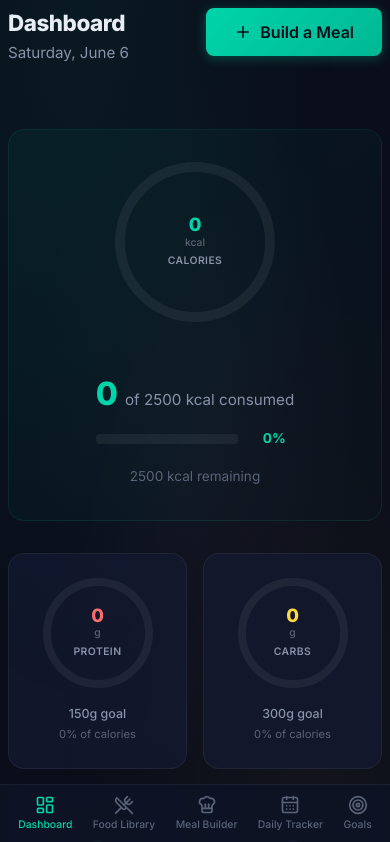
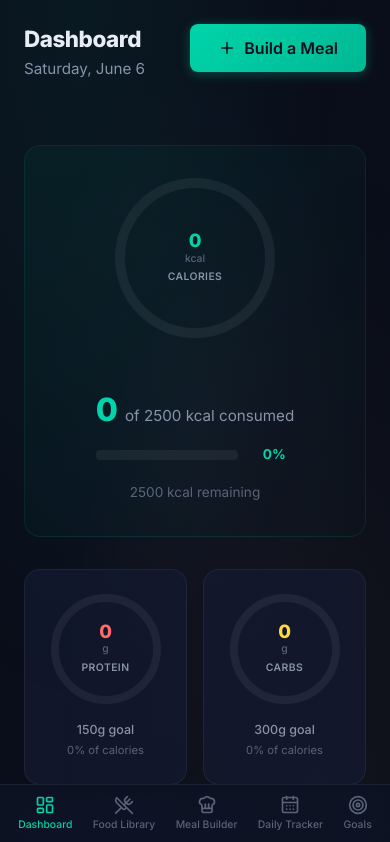
Before and after one commit to joyeb17sth-gif/ownmacro, a React (Vite) app: page / in a window 390 px wide. Shown: the top 842 px of the page. Built offline with nearby package versions, Linux system fonts and the light colour scheme.

Commit message:
Increase mobile padding to 24px

```diff
--- a/src/index.css
+++ b/src/index.css
@@ -617,8 +617,8 @@ h4 { font-size: 1.1rem; }
 @media (max-width: 768px) {
   .main-content {
     margin-left: 0;
-    padding: var(--space-md);
-    padding-bottom: 80px;
+    padding: var(--space-lg);
+    padding-bottom: 100px;
   }
 
   .grid-4,
@@ -637,7 +637,7 @@ h4 { font-size: 1.1rem; }
 
 @media (max-width: 480px) {
   .main-content {
-    padding: var(--space-sm);
-    padding-bottom: 80px;
+    padding: var(--space-lg);
+    padding-bottom: 100px;
   }
 }
```
